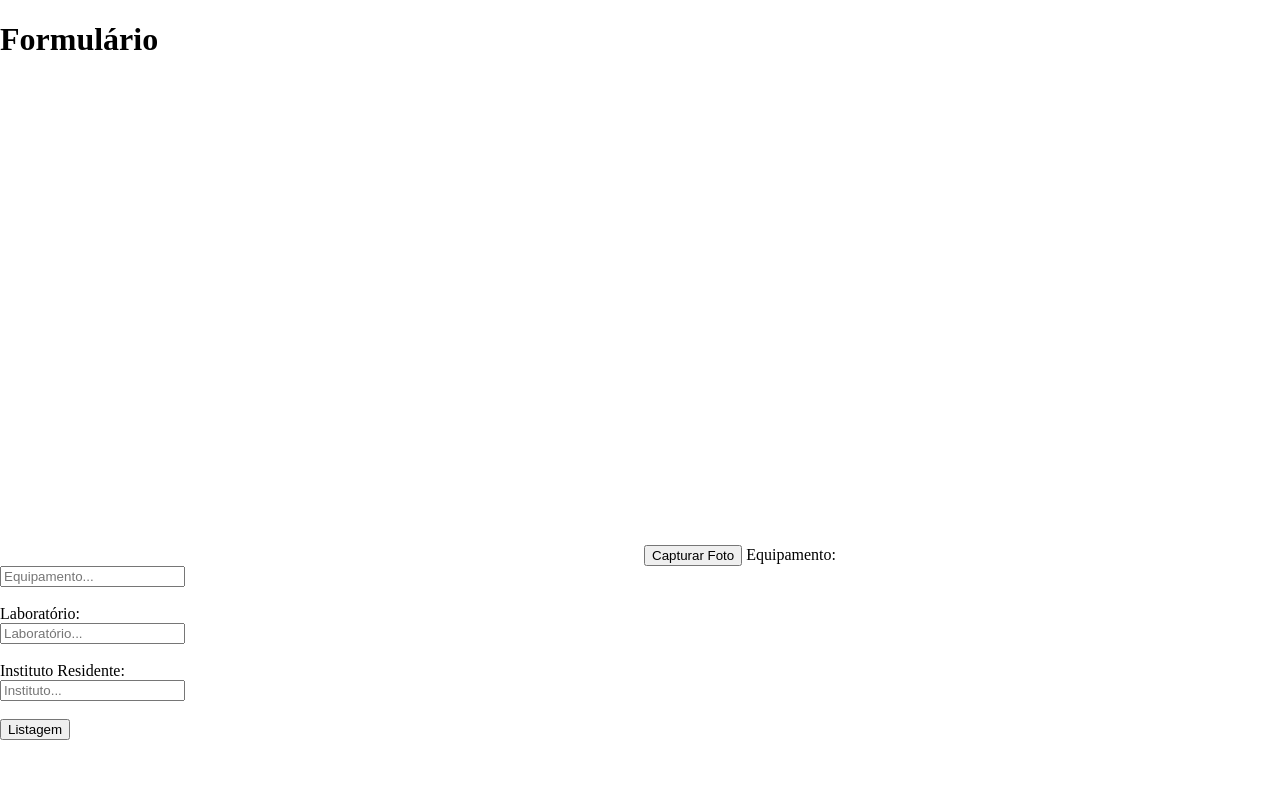
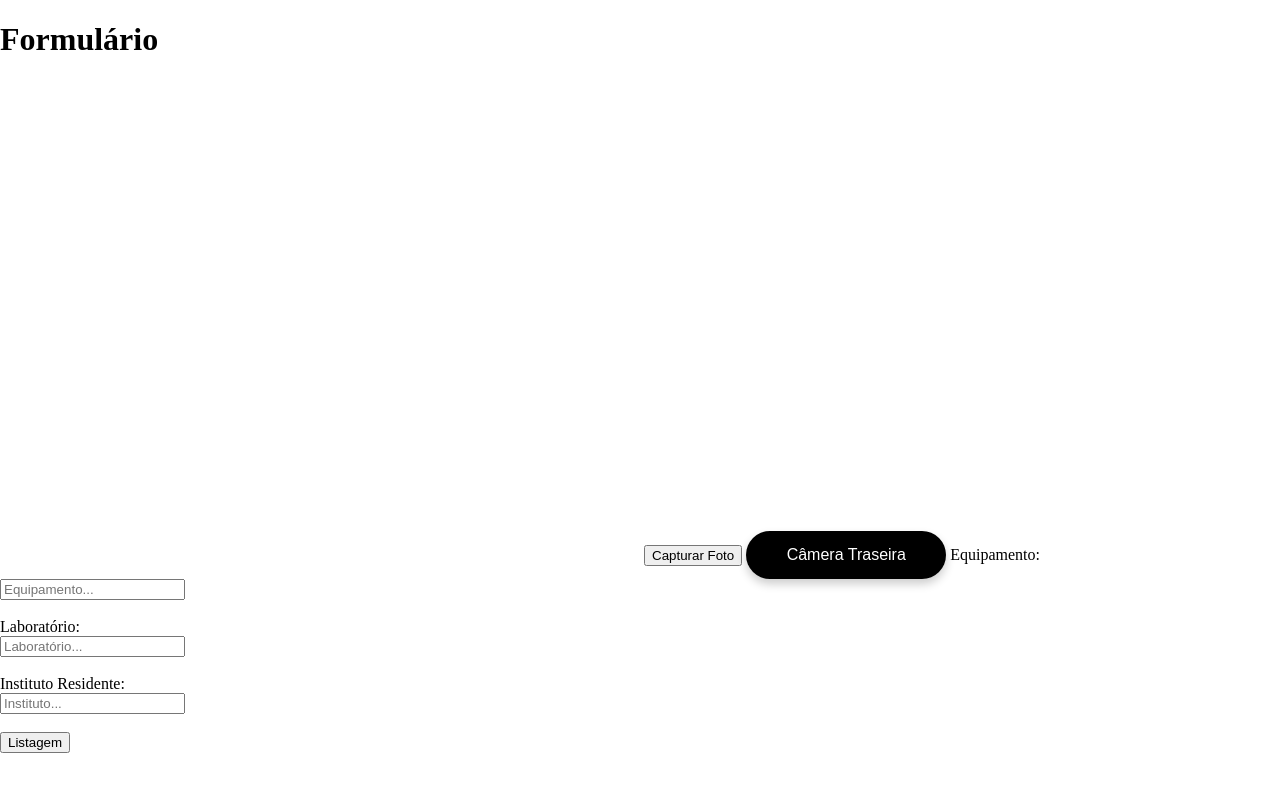
Before and after one commit to marianasantiagobarbieri/camera-pwa, a website built with Vite: page index.html in a window 1280 px wide. Built offline with nearby package versions, Linux system fonts and the light colour scheme; no server answers.

Commit message:
botao camera traseira

```diff
--- a/index.html
+++ b/index.html
@@ -19,6 +19,7 @@
   <button id="captureBtn">Capturar Foto</button>
   <canvas id="canvas" width="640" height="480" style="display: none;"></canvas>
 
+  <button id="camera--Traseira">Câmera Traseira</button>
    <label> Equipamento:</label><br/>
    <input type="text" placeholder="Equipamento..." id="equipamento"/><br/><br/>
 
```
